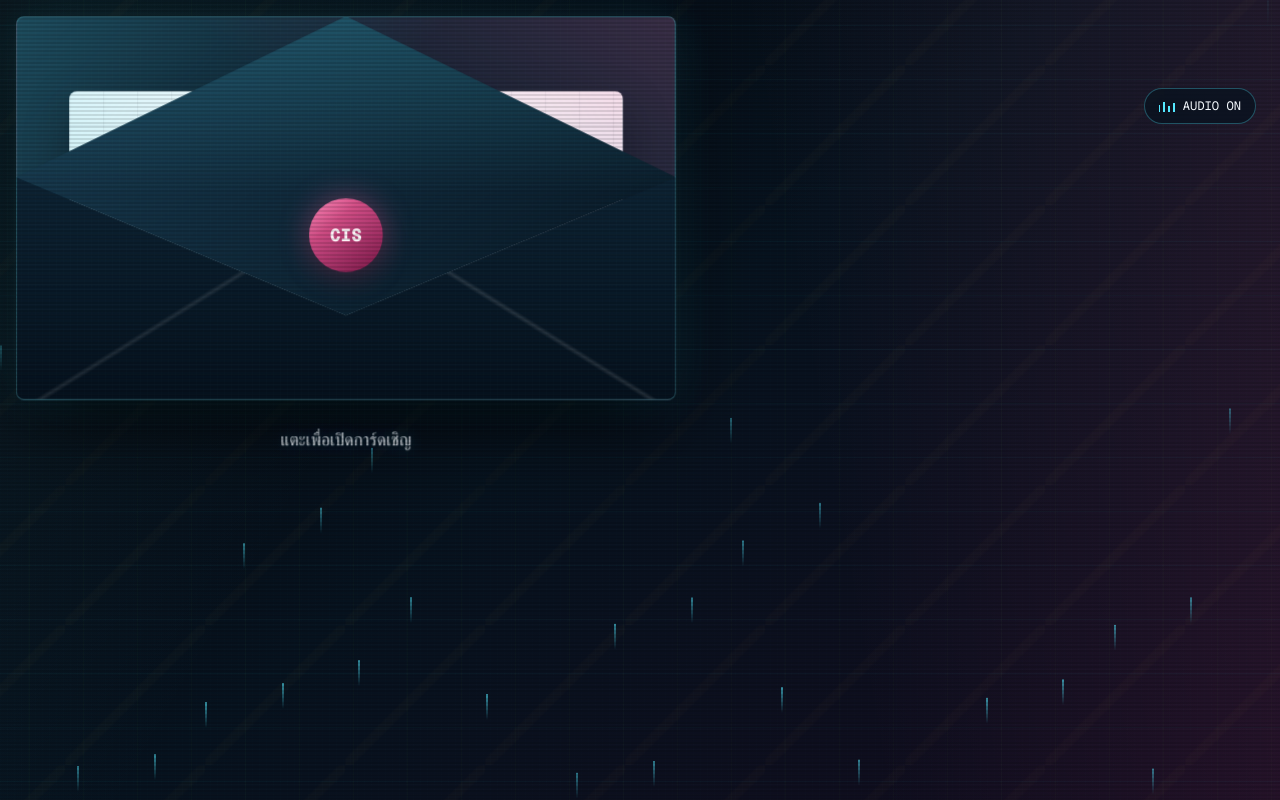
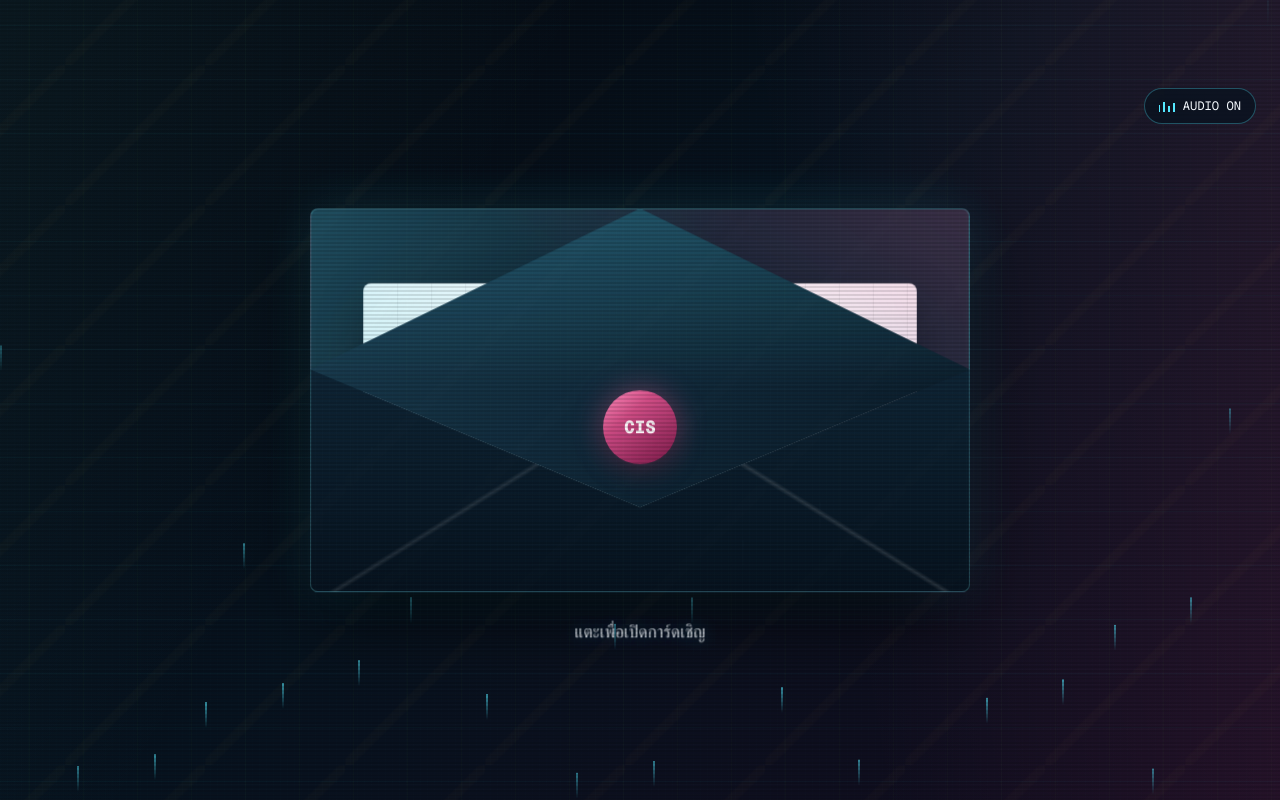
Before and after one commit to arnonsrirat/cis, a Next.js app: page / in a window 1280 px wide. Both pictures are taken after a click on the button "แตะเพื่อถอดรหัสสัญญาณ". Built offline with nearby package versions, Linux system fonts and the light colour scheme.

Commit message:
Update UI

```diff
--- a/src/app/globals.css
+++ b/src/app/globals.css
@@ -1379,13 +1379,7 @@
 }
 
 /* Console Shake Effect */
-.shake-container {
-  display: block;
-  width: 100%;
-  height: 100%;
-}
-
-.shake-container.active {
+.shake-active {
   animation: console-shake 0.5s cubic-bezier(0.36, 0.07, 0.19, 0.97) both;
   transform: translate3d(0, 0, 0);
   backface-visibility: hidden;
--- a/src/app/page.tsx
+++ b/src/app/page.tsx
@@ -650,7 +650,7 @@
       {/* Stage 2: Decrypting Loader animation */}
       {stage === "decrypting" && (
         <section className="intro-stage" aria-label="กำลังถอดรหัสข้อมูล">
-          <div className={`intro-console ${isShaking ? "active" : ""}`}>
+          <div className={`intro-console ${isShaking ? "shake-active" : ""}`}>
             <div className="intro-laser" />
             <div className="intro-status-code">DECRYPTING PACKETS...</div>
             <div className="decrypting-container">
@@ -669,9 +669,8 @@
       {/* Stage 3: Envelope Stage */}
       {(stage === "envelope" || stage === "opening") && (
         <section className={`envelope-stage ${stage === "opening" ? "is-open" : ""}`} aria-label="ซองการ์ดเชิญอาจารย์">
-          <div className={`shake-container ${isShaking ? "active" : ""}`}>
           <button
-              className="envelope-button"
+            className={`envelope-button ${isShaking ? "shake-active" : ""}`}
             type="button"
             onClick={handleOpenEnvelope}
             disabled={stage === "opening"}
@@ -695,7 +694,6 @@
             </span>
             <span className="tap-copy">แตะเพื่อเปิดการ์ดเชิญ</span>
           </button>
-          </div>
         </section>
       )}
 
```
Lines whose indentation alone changed are shown as unchanged.
